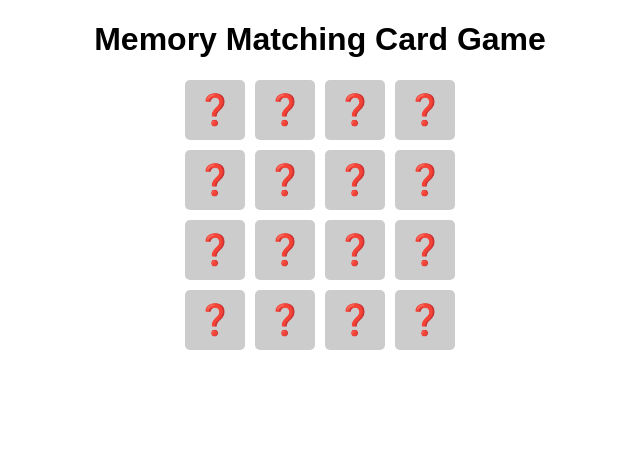
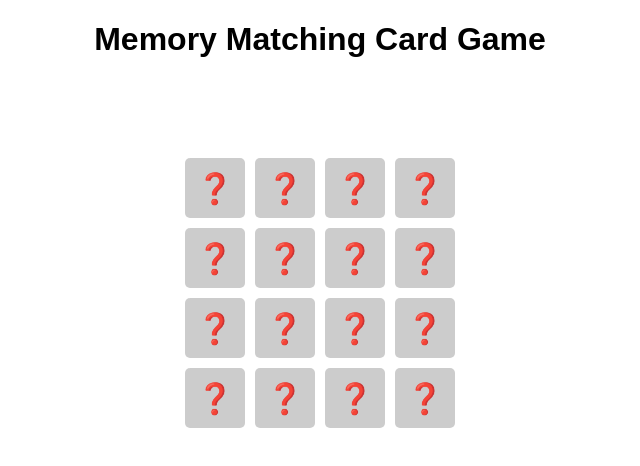
Before and after one commit to Eshhaa11/tic-tac-toe-game, a React (Create React App) app: page / in a window 1280 px wide. Shown: the top 466 px of the page, without its empty margins (320-960 px from the left). Built offline with nearby package versions, Linux system fonts and the light colour scheme.

Commit message:
added margin top

```diff
--- a/src/Components/Memory.css
+++ b/src/Components/Memory.css
@@ -5,10 +5,11 @@
 
   .grid {
     display: grid;
+    margin-top: 100px;
     grid-template-columns: repeat(4, 60px);
     gap: 10px;
     justify-content: center;
-    margin-top: 20px;
+
   }
 
   .card {
```
